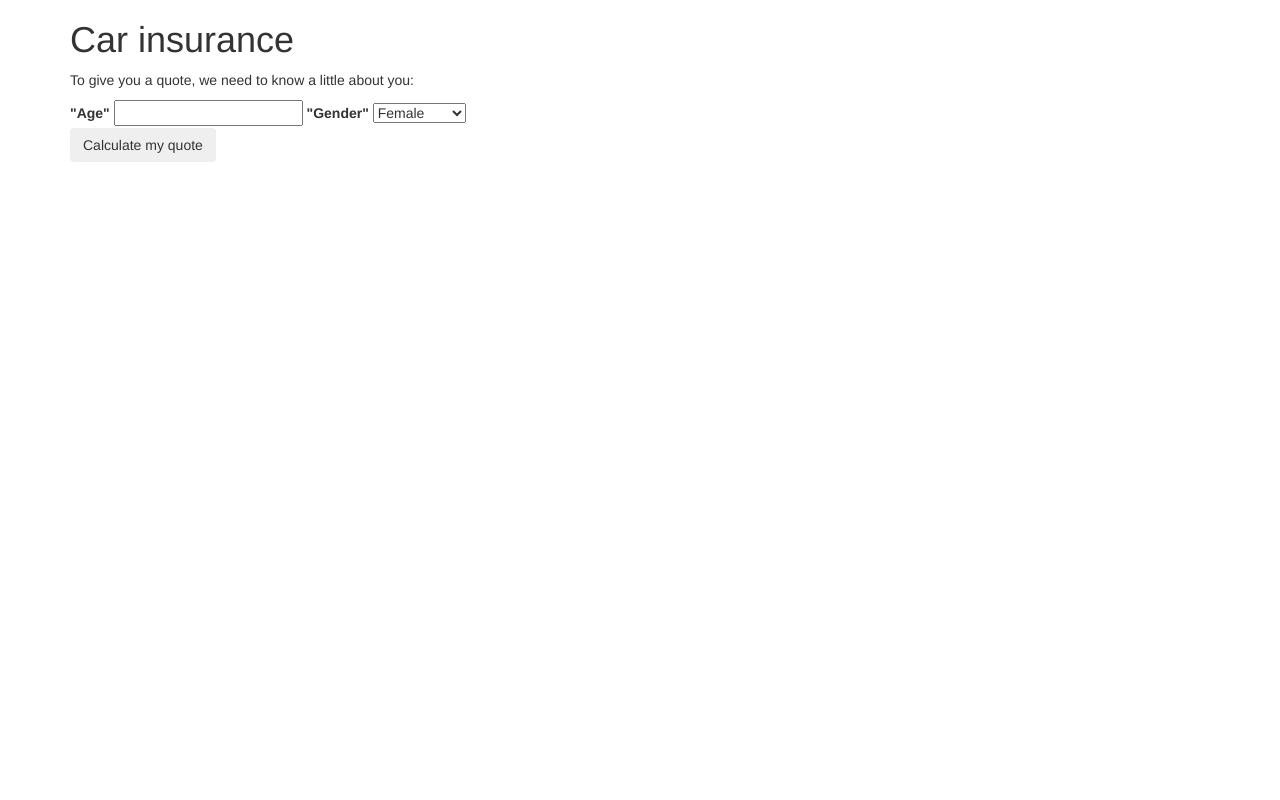
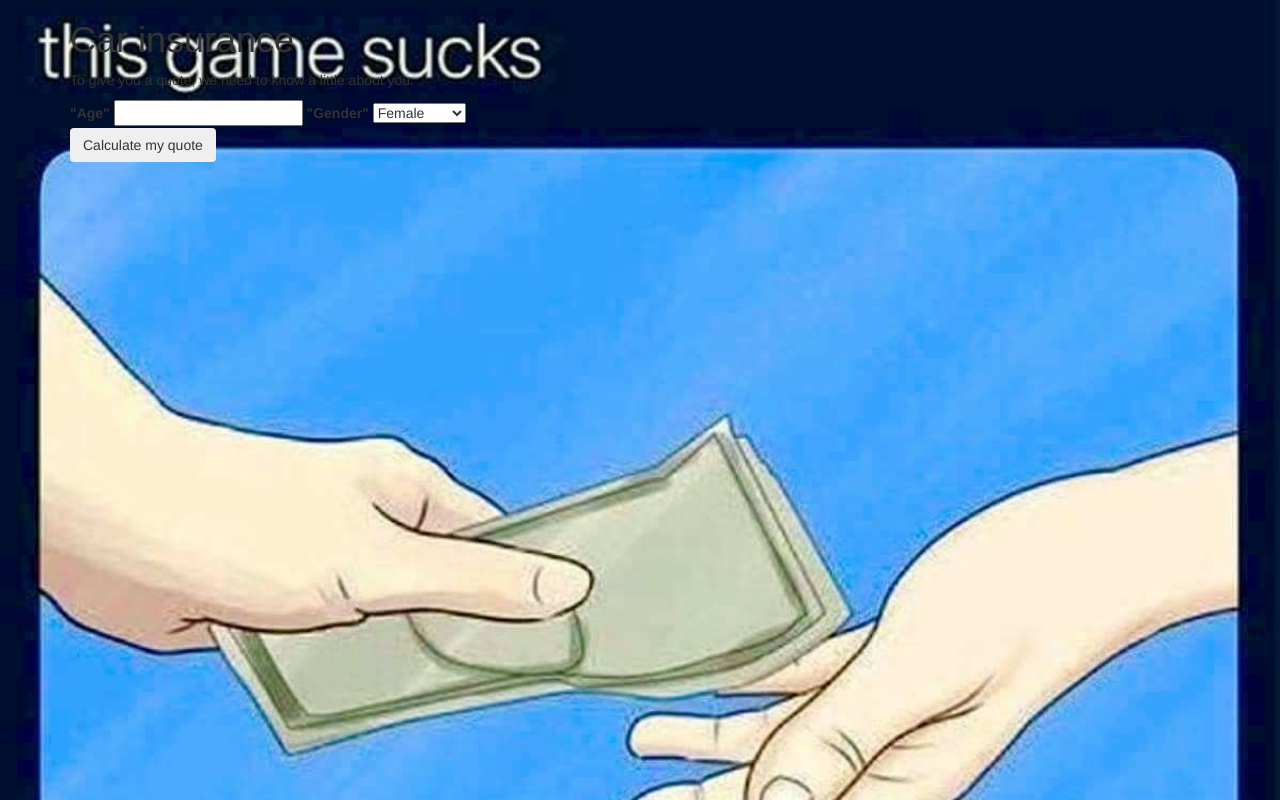
Before and after one commit to kiraroberts/car-insurance-meme, a plain HTML site: page index.html in a window 1280 px wide. Drawn offline with Linux system fonts and the light colour scheme.

Commit message:
add meme background image

```diff
--- a/css/styles.css
+++ b/css/styles.css
@@ -5,3 +5,9 @@
 #quote {
   display: none;
 }
+body {
+  background-image: url('../thisgamesucks.jpg');
+  background-size: cover;
+  background-position: center;
+  background-attachment: fixed;
+}
```
Also changed, not shown: index.html (+1 -0 lines), thisgamesucks.jpg (added).
